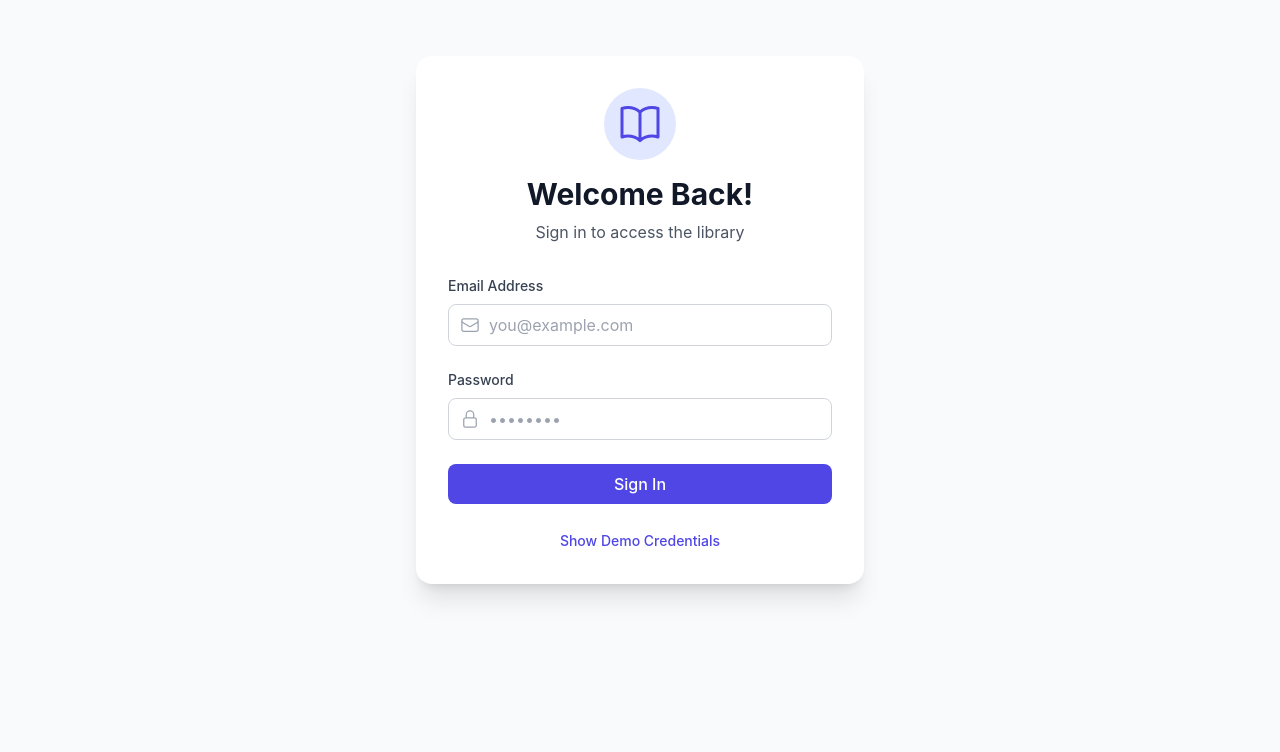
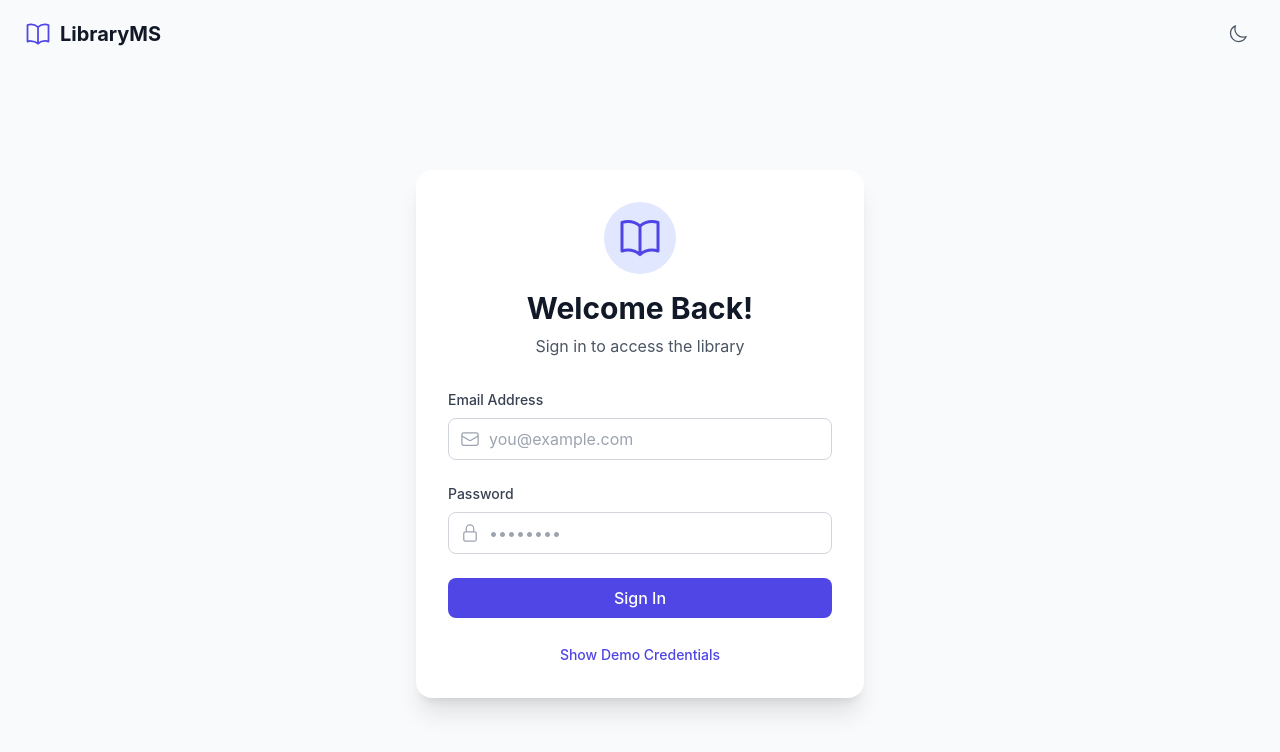
Before and after one commit to h-ivan2/Library-management-system, a React (Create React App) app in the folder client/: page /login in a window 1280 px wide. Shown: the top 752 px of the page. Built offline with nearby package versions, Linux system fonts and the light colour scheme.

Commit message:
Final changes for deployment

```diff
--- a/client/src/pages/Login.js
+++ b/client/src/pages/Login.js
@@ -1,7 +1,8 @@
 import React, { useState } from 'react';
 import { useNavigate } from 'react-router-dom';
 import { useAuth } from '../contexts/AuthContext';
-import { BookOpenIcon, EnvelopeIcon, LockClosedIcon } from '@heroicons/react/24/outline';
+import { useDarkMode } from '../hooks/useDarkMode';
+import { BookOpenIcon, EnvelopeIcon, LockClosedIcon, SunIcon, MoonIcon } from '@heroicons/react/24/outline';
 
 const Login = () => {
   const [email, setEmail] = useState('');
@@ -9,6 +10,7 @@ const Login = () => {
   const [loading, setLoading] = useState(false);
   const [showDemo, setShowDemo] = useState(false);
   const { login } = useAuth();
+  const { darkMode, toggleDarkMode } = useDarkMode();
   const navigate = useNavigate();
 
   const handleSubmit = async (e) => {
@@ -32,21 +34,42 @@ const Login = () => {
   };
 
   return (
-    <div className="min-h-[80vh] flex items-center justify-center">
-      <div className="bg-white p-8 rounded-2xl shadow-xl max-w-md w-full">
+    <div className={darkMode ? 'dark' : ''}>
+      <div className="min-h-screen bg-gray-50 dark:bg-gray-900 flex flex-col">
+        {/* Top bar with dark mode toggle */}
+        <div className="flex justify-between items-center px-6 py-4">
+          <div className="flex items-center space-x-2">
+            <BookOpenIcon className="h-7 w-7 text-primary-600" />
+            <span className="font-bold text-xl text-gray-900 dark:text-white">LibraryMS</span>
+          </div>
+          <button
+            onClick={toggleDarkMode}
+            className="p-2 rounded-lg text-gray-600 dark:text-gray-400 hover:bg-gray-200 dark:hover:bg-gray-800 transition-colors"
+            aria-label={darkMode ? 'Switch to light mode' : 'Switch to dark mode'}
+          >
+            {darkMode
+              ? <SunIcon className="h-5 w-5 text-yellow-400" />
+              : <MoonIcon className="h-5 w-5" />
+            }
+          </button>
+        </div>
+
+        {/* Login card */}
+        <div className="flex-1 flex items-center justify-center px-4">
+          <div className="bg-white dark:bg-gray-800 p-8 rounded-2xl shadow-xl max-w-md w-full">
             <div className="text-center mb-8">
               <div className="flex justify-center mb-4">
-            <div className="bg-primary-100 p-3 rounded-full">
-              <BookOpenIcon className="h-12 w-12 text-primary-600" />
+                <div className="bg-primary-100 dark:bg-primary-900/50 p-3 rounded-full">
+                  <BookOpenIcon className="h-12 w-12 text-primary-600 dark:text-primary-400" />
                 </div>
               </div>
-          <h2 className="text-3xl font-bold text-gray-900">Welcome Back!</h2>
-          <p className="text-gray-600 mt-2">Sign in to access the library</p>
+              <h2 className="text-3xl font-bold text-gray-900 dark:text-white">Welcome Back!</h2>
+              <p className="text-gray-600 dark:text-gray-400 mt-2">Sign in to access the library</p>
             </div>
 
             <form onSubmit={handleSubmit} className="space-y-6">
               <div>
-            <label className="block text-sm font-medium text-gray-700 mb-2">
+                <label className="block text-sm font-medium text-gray-700 dark:text-gray-300 mb-2">
                   Email Address
                 </label>
                 <div className="relative">
@@ -63,7 +86,7 @@ const Login = () => {
               </div>
 
               <div>
-            <label className="block text-sm font-medium text-gray-700 mb-2">
+                <label className="block text-sm font-medium text-gray-700 dark:text-gray-300 mb-2">
                   Password
                 </label>
                 <div className="relative">
@@ -98,29 +121,31 @@ const Login = () => {
             <div className="mt-6">
               <button
                 onClick={() => setShowDemo(!showDemo)}
-            className="text-sm text-primary-600 hover:text-primary-700 font-medium w-full text-center"
+                className="text-sm text-primary-600 hover:text-primary-700 dark:text-primary-400 font-medium w-full text-center"
               >
                 {showDemo ? 'Hide' : 'Show'} Demo Credentials
               </button>
 
               {showDemo && (
-            <div className="mt-4 p-4 bg-gray-50 rounded-lg space-y-3">
+                <div className="mt-4 p-4 bg-gray-50 dark:bg-gray-700 rounded-lg space-y-3">
                   <button
                     onClick={() => fillDemoCredentials('admin')}
-                className="w-full text-left p-2 hover:bg-gray-100 rounded-lg transition-colors"
+                    className="w-full text-left p-2 hover:bg-gray-100 dark:hover:bg-gray-600 rounded-lg transition-colors"
                   >
-                <div className="font-medium text-gray-900">Admin Account</div>
-                <div className="text-sm text-gray-600">admin@library.com / admin123</div>
+                    <div className="font-medium text-gray-900 dark:text-white">Admin Account</div>
+                    <div className="text-sm text-gray-600 dark:text-gray-400">admin@library.com / admin123</div>
                   </button>
                   <button
                     onClick={() => fillDemoCredentials('user')}
-                className="w-full text-left p-2 hover:bg-gray-100 rounded-lg transition-colors"
+                    className="w-full text-left p-2 hover:bg-gray-100 dark:hover:bg-gray-600 rounded-lg transition-colors"
                   >
-                <div className="font-medium text-gray-900">User Account</div>
-                <div className="text-sm text-gray-600">user@library.com / user123</div>
+                    <div className="font-medium text-gray-900 dark:text-white">User Account</div>
+                    <div className="text-sm text-gray-600 dark:text-gray-400">user@library.com / user123</div>
                   </button>
                 </div>
               )}
+            </div>
+          </div>
         </div>
       </div>
     </div>
```
Lines whose indentation alone changed are shown as unchanged.
